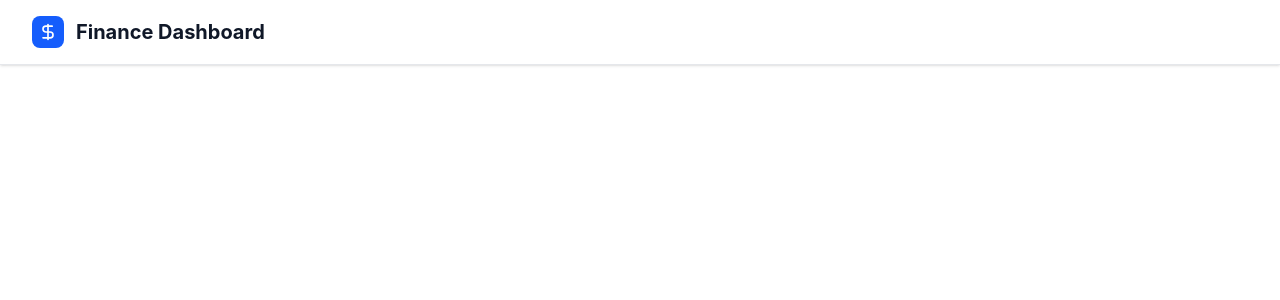
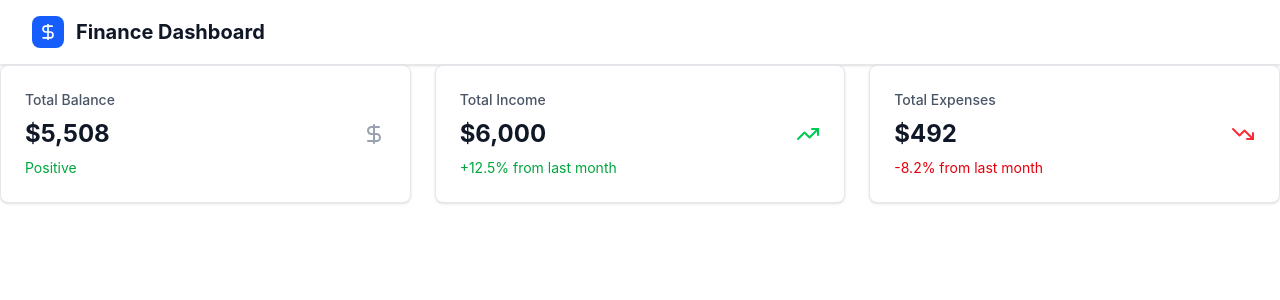
Before and after one commit to suvanshenoy/finance-dashboard-ui, a React (Vite) app: page / in a window 1280 px wide. Shown: the top 300 px of the page. Built offline with nearby package versions, Linux system fonts and the light colour scheme.

Commit message:
feat(sections): create summary-cards component feat(ui): create common summary-card component to use in summary-cards feat(store): create a finance store using zustand

```diff
--- a/src/components/sections/index.tsx
+++ b/src/components/sections/index.tsx
@@ -0,0 +1 @@
+export * from "./summary-cards.tsx";
--- /dev/null
+++ b/src/components/sections/summary-cards.tsx
@@ -0,0 +1,48 @@
+import * as LucideReact from "lucide-react";
+import * as Store from "../../store";
+import * as Ui from "../ui";
+
+export function SummaryCards() {
+	const { getTotalBalance, getTotalIncome, getTotalExpenses } =
+		Store.useFinanceStore();
+
+	const formatCurrency = (amount: number) => {
+		return new Intl.NumberFormat("en-US", {
+			style: "currency",
+			currency: "USD",
+			minimumFractionDigits: 0,
+		}).format(amount);
+	};
+
+	const totalBalance = getTotalBalance();
+	const totalIncome = getTotalIncome();
+	const totalExpenses = getTotalExpenses();
+
+	return (
+		<div className="grid grid-cols-1 md:grid-cols-3 gap-6 mb-8">
+			<Ui.SummaryCard
+				title="Total Balance"
+				value={formatCurrency(totalBalance)}
+				change={totalBalance >= 0 ? "Positive" : "Negative"}
+				changeType={totalBalance >= 0 ? "positive" : "negative"}
+				icon={<LucideReact.DollarSign className="w-6 h-6" />}
+			/>
+
+			<Ui.SummaryCard
+				title="Total Income"
+				value={formatCurrency(totalIncome)}
+				change="+12.5% from last month"
+				changeType="positive"
+				icon={<LucideReact.TrendingUp className="w-6 h-6 text-green-500" />}
+			/>
+
+			<Ui.SummaryCard
+				title="Total Expenses"
+				value={formatCurrency(totalExpenses)}
+				change="-8.2% from last month"
+				changeType="negative"
+				icon={<LucideReact.TrendingDown className="w-6 h-6 text-red-500" />}
+			/>
+		</div>
+	);
+}
--- a/src/components/ui/index.tsx
+++ b/src/components/ui/index.tsx
@@ -0,0 +1 @@
+export * from "./summary-card.tsx";
--- /dev/null
+++ b/src/components/ui/summary-card.tsx
@@ -0,0 +1,53 @@
+import { cn } from "../../cn.ts";
+
+type SummaryCardProps = {
+	title: string;
+	value: string;
+	change?: string;
+	changeType?: "positive" | "negative" | "neutral";
+	icon?: React.ReactNode;
+	className?: string;
+};
+
+export function SummaryCard({
+	title,
+	value,
+	change,
+	changeType = "neutral",
+	icon,
+	className,
+}: SummaryCardProps) {
+	return (
+		<div
+			className={cn(
+				"bg-white dark:bg-gray-800 rounded-lg shadow-sm border border-gray-200 dark:border-gray-700 p-6 transition-all hover:shadow-md",
+				className,
+			)}
+		>
+			<div className="flex items-center justify-between">
+				<div>
+					<p className="text-sm font-medium text-gray-600 dark:text-gray-400">
+						{title}
+					</p>
+					<p className="text-2xl font-bold text-gray-900 dark:text-white mt-2">
+						{value}
+					</p>
+					{change && (
+						<p
+							className={cn(
+								"text-sm mt-2",
+								changeType === "positive" &&
+									"text-green-600 dark:text-green-400",
+								changeType === "negative" && "text-red-600 dark:text-red-400",
+								changeType === "neutral" && "text-gray-600 dark:text-gray-400",
+							)}
+						>
+							{change}
+						</p>
+					)}
+				</div>
+				{icon && <div className="text-gray-400 dark:text-gray-500">{icon}</div>}
+			</div>
+		</div>
+	);
+}
--- a/src/pages/dashboard.tsx
+++ b/src/pages/dashboard.tsx
@@ -1,5 +1,13 @@
 import * as Layouts from "../components/layouts";
+import * as Sections from "../components/sections";
 
 export function Dashboard() {
-	return <Layouts.Header />;
+	return (
+		<>
+			<Layouts.Header />
+			<div>
+				<Sections.SummaryCards />
+			</div>
+		</>
+	);
 }
--- /dev/null
+++ b/src/store/financeStore.ts
@@ -0,0 +1,293 @@
+import * as Zustand from "zustand";
+import * as ZustandMiddleware from "zustand/middleware";
+import type {
+	AppState,
+	BalanceTrend,
+	Category,
+	Transaction,
+	UserRole,
+} from "../types";
+
+type SortKey = "date" | "amount" | "category";
+
+interface FinanceStore extends AppState {
+	setTransactions: (transactions: Transaction[]) => void;
+	addTransaction: (transaction: Transaction) => void;
+	updateTransaction: (id: string, updates: Partial<Transaction>) => void;
+	deleteTransaction: (id: string) => void;
+	setRole: (role: UserRole) => void;
+	setFilters: (filters: Partial<AppState["filters"]>) => void;
+	toggleDarkMode: () => void;
+	resetFilters: () => void;
+
+	getFilteredTransactions: () => Transaction[];
+	getTotalBalance: () => number;
+	getTotalIncome: () => number;
+	getTotalExpenses: () => number;
+	getSpendingByCategory: () => { category: string; amount: number }[];
+}
+
+const mockTransactions: Transaction[] = [
+	{
+		id: "1",
+		date: "2024-01-15",
+		description: "Salary",
+		amount: 5000,
+		category: "Salary",
+		type: "income",
+	},
+	{
+		id: "2",
+		date: "2024-01-16",
+		description: "Grocery Shopping",
+		amount: 150,
+		category: "Food",
+		type: "expense",
+	},
+	{
+		id: "3",
+		date: "2024-01-17",
+		description: "Electric Bill",
+		amount: 120,
+		category: "Utilities",
+		type: "expense",
+	},
+	{
+		id: "4",
+		date: "2024-01-18",
+		description: "Freelance Project",
+		amount: 800,
+		category: "Freelance",
+		type: "income",
+	},
+	{
+		id: "5",
+		date: "2024-01-19",
+		description: "Restaurant",
+		amount: 85,
+		category: "Food",
+		type: "expense",
+	},
+	{
+		id: "6",
+		date: "2024-01-20",
+		description: "Gas Station",
+		amount: 60,
+		category: "Transport",
+		type: "expense",
+	},
+	{
+		id: "7",
+		date: "2024-01-21",
+		description: "Netflix Subscription",
+		amount: 15,
+		category: "Entertainment",
+		type: "expense",
+	},
+	{
+		id: "8",
+		date: "2024-01-22",
+		description: "Gym Membership",
+		amount: 50,
+		category: "Health",
+		type: "expense",
+	},
+	{
+		id: "9",
+		date: "2024-01-23",
+		description: "Investment Return",
+		amount: 200,
+		category: "Investment",
+		type: "income",
+	},
+	{
+		id: "10",
+		date: "2024-01-24",
+		description: "Coffee Shop",
+		amount: 12,
+		category: "Food",
+		type: "expense",
+	},
+];
+
+const mockCategories: Category[] = [
+	{ name: "Food", icon: "🍔", color: "#ef4444" },
+	{ name: "Transport", icon: "🚗", color: "#3b82f6" },
+	{ name: "Utilities", icon: "💡", color: "#f59e0b" },
+	{ name: "Entertainment", icon: "🎬", color: "#8b5cf6" },
+	{ name: "Health", icon: "💊", color: "#10b981" },
+	{ name: "Shopping", icon: "🛍️", color: "#ec4899" },
+	{ name: "Salary", icon: "💰", color: "#22c55e" },
+	{ name: "Freelance", icon: "💻", color: "#06b6d4" },
+	{ name: "Investment", icon: "📈", color: "#6366f1" },
+];
+
+const generateBalanceTrend = (): BalanceTrend[] => {
+	const trend: BalanceTrend[] = [];
+	let balance = 2000;
+
+	for (let i = 30; i >= 0; i--) {
+		const date = new Date();
+		date.setDate(date.getDate() - i);
+		balance += Math.random() * 500 - 200;
+
+		trend.push({
+			date: date.toISOString().split("T")[0],
+			balance: Math.round(balance),
+		});
+	}
+
+	return trend;
+};
+
+const storeCreator: Zustand.StateCreator<FinanceStore> = (set, get) => ({
+	transactions: mockTransactions,
+	categories: mockCategories,
+	balanceTrend: generateBalanceTrend(),
+	currentRole: "admin",
+	darkMode: false,
+
+	filters: {
+		category: "all",
+		type: "all",
+		search: "",
+		sortBy: "date",
+		sortOrder: "desc",
+	},
+
+	setTransactions: (transactions) => {
+		set({ transactions });
+	},
+
+	addTransaction: (transaction) => {
+		set((state) => ({
+			transactions: [...state.transactions, transaction],
+		}));
+	},
+
+	updateTransaction: (id, updates) => {
+		set((state) => ({
+			transactions: state.transactions.map((t) =>
+				t.id === id ? { ...t, ...updates } : t,
+			),
+		}));
+	},
+
+	deleteTransaction: (id) => {
+		set((state) => ({
+			transactions: state.transactions.filter((t) => t.id !== id),
+		}));
+	},
+
+	setRole: (role) => {
+		set({ currentRole: role });
+	},
+
+	setFilters: (newFilters) => {
+		set((state) => ({
+			filters: { ...state.filters, ...newFilters },
+		}));
+	},
+
+	toggleDarkMode: () => {
+		set((state) => ({ darkMode: !state.darkMode }));
+	},
+
+	resetFilters: () => {
+		set({
+			filters: {
+				category: "all",
+				type: "all",
+				search: "",
+				sortBy: "date",
+				sortOrder: "desc",
+			},
+		});
+	},
+
+	getFilteredTransactions: () => {
+		const { transactions, filters } = get();
+		let filtered = [...transactions];
+
+		if (filters.category !== "all") {
+			filtered = filtered.filter((t) => t.category === filters.category);
+		}
+
+		if (filters.type !== "all") {
+			filtered = filtered.filter((t) => t.type === filters.type);
+		}
+
+		if (filters.search) {
+			const search = filters.search.toLowerCase();
+			filtered = filtered.filter(
+				(t) =>
+					t.description.toLowerCase().includes(search) ||
+					t.category.toLowerCase().includes(search),
+			);
+		}
+
+		filtered.sort((a, b) => {
+			const { sortBy, sortOrder } = filters;
+			const key = sortBy as SortKey;
+
+			let aValue: string | number = a[key];
+			let bValue: string | number = b[key];
+
+			if (key === "date") {
+				aValue = new Date(aValue as string).getTime();
+				bValue = new Date(bValue as string).getTime();
+			}
+
+			return sortOrder === "asc"
+				? aValue > bValue
+					? 1
+					: -1
+				: aValue < bValue
+					? 1
+					: -1;
+		});
+
+		return filtered;
+	},
+
+	getTotalBalance: () => {
+		return get().transactions.reduce(
+			(sum: number, t: Transaction) =>
+				t.type === "income" ? sum + t.amount : sum - t.amount,
+			0,
+		);
+	},
+
+	getTotalIncome: () => {
+		return get()
+			.transactions.filter((t: Transaction) => t.type === "income")
+			.reduce((sum: number, t: Transaction) => sum + t.amount, 0);
+	},
+
+	getTotalExpenses: () => {
+		return get()
+			.transactions.filter((t: Transaction) => t.type === "expense")
+			.reduce((sum: number, t: Transaction) => sum + t.amount, 0);
+	},
+
+	getSpendingByCategory: () => {
+		const spending: Record<string, number> = {};
+
+		get()
+			.transactions.filter((t: Transaction) => t.type === "expense")
+			.forEach((t: Transaction) => {
+				spending[t.category] = (spending[t.category] ?? 0) + t.amount;
+			});
+
+		return Object.entries(spending).map(([category, amount]) => ({
+			category,
+			amount,
+		}));
+	},
+});
+
+export const useFinanceStore = Zustand.create<FinanceStore>()(
+	ZustandMiddleware.persist(storeCreator, {
+		name: "finance-storage",
+	}),
+);
--- a/src/store/index.ts
+++ b/src/store/index.ts
@@ -0,0 +1 @@
+export * from "./financeStore.ts";
--- /dev/null
+++ b/src/types.ts
@@ -0,0 +1,44 @@
+export type Transaction = {
+	id: string;
+	date: string;
+	description: string;
+	amount: number;
+	category: string;
+	type: "income" | "expense";
+};
+
+export type Category = {
+	name: string;
+	icon: string;
+	color: string;
+};
+
+export type BalanceTrend = {
+	date: string;
+	balance: number;
+};
+
+export type SpendingInsight = {
+	category: string;
+	amount: number;
+	percentage: number;
+};
+
+export type UserRole = "viewer" | "admin";
+
+export type Filters = {
+	category: string;
+	type: string;
+	search: string;
+	sortBy: "date" | "amount" | "category";
+	sortOrder: "asc" | "desc";
+};
+
+export interface AppState {
+	transactions: Transaction[];
+	categories: Category[];
+	balanceTrend: BalanceTrend[];
+	currentRole: UserRole;
+	filters: Filters;
+	darkMode: boolean;
+}
```
